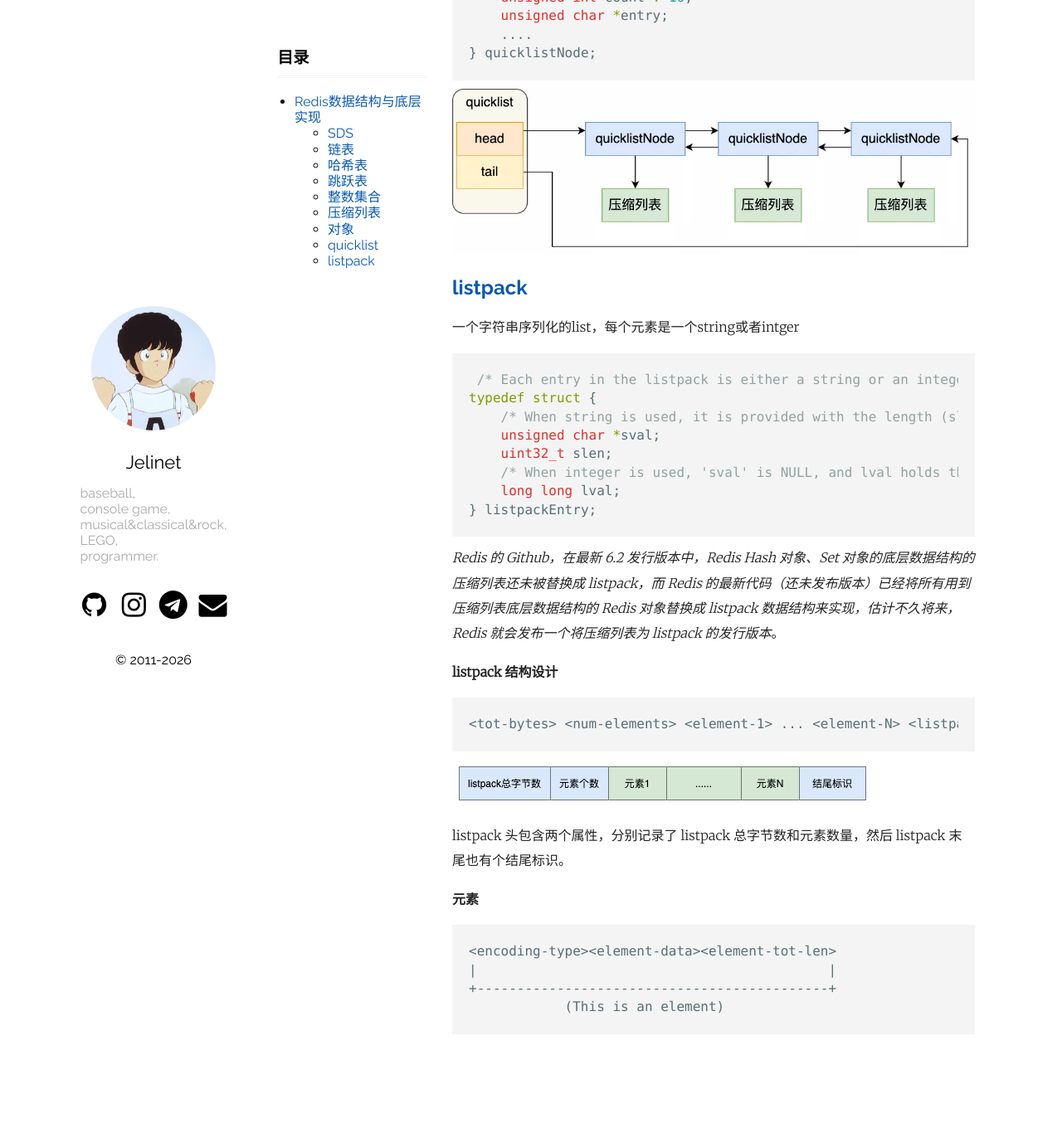
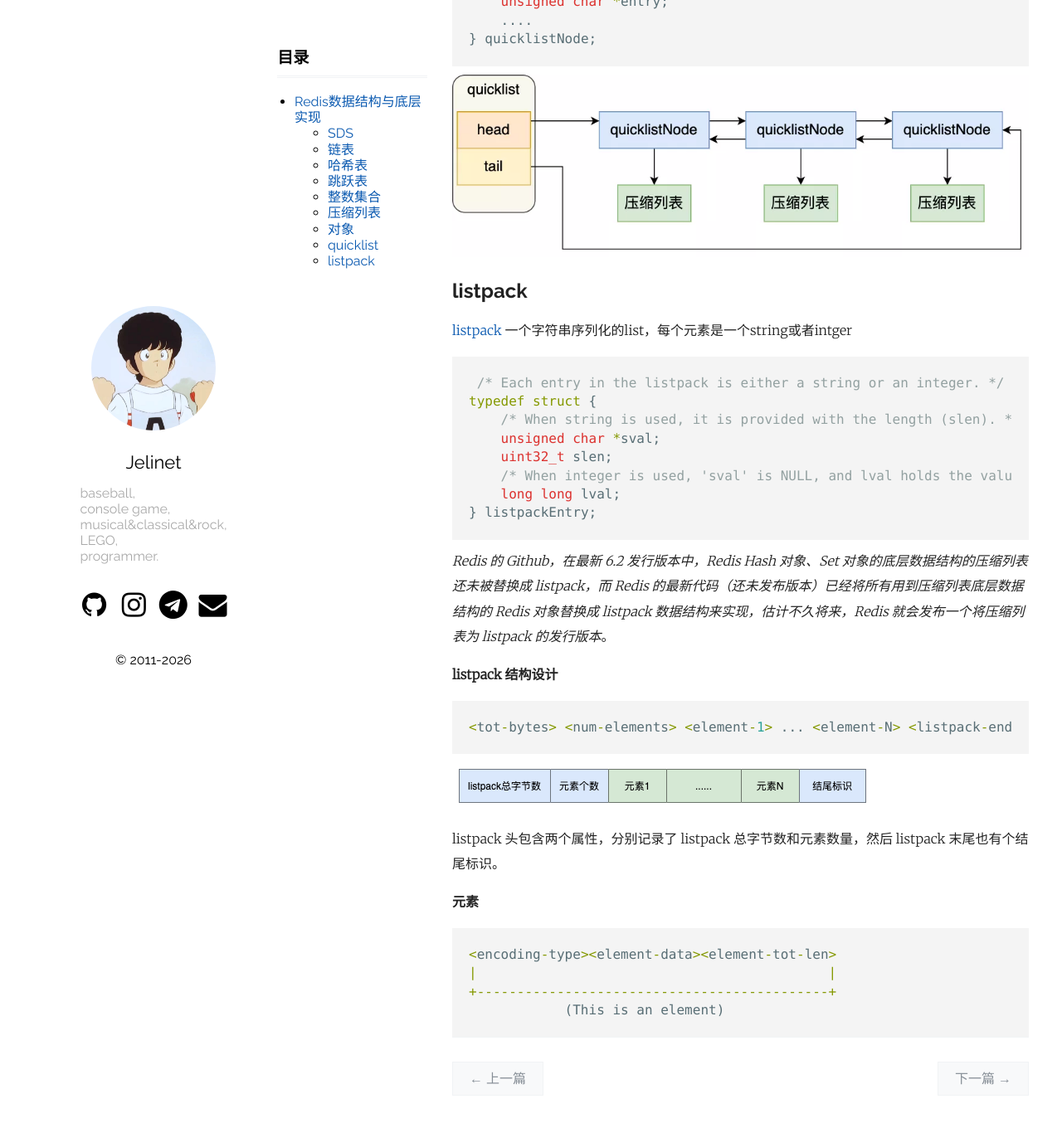
Before and after one commit to jelinet/jelinet.github.io, a Jekyll site: the page built from _posts/2018-03-26-redis笔记-数据结构.markdown, in a window 1280 px wide and 1400 px high, scrolled down 10587 px. Shown: the top 1360 px of the window at 83% size. Built offline with Jekyll 4.4.1, drawn with Linux system fonts in a browser that asks for light colours; formulas are drawn with MathJax 3; before the commit the page ends 11879 px from its top, so only the background shows below that.

Commit message:
add 上下页

````diff
--- a/Gemfile
+++ b/Gemfile
@@ -18,5 +18,5 @@
   gem "jekyll-gfm-admonitions", "~> 1.2.0"
   gem "plainwhite", "~> 0.13"
   gem "webrick", "~> 1.7"
-  gem 'kramdown-plantuml'
+  gem "kramdown-plantuml"
 end
--- a/_layouts/post.html
+++ b/_layouts/post.html
@@ -27,6 +27,22 @@
   <div class="post">
     {{ content }}
   </div>
+  <div class="pagination">
+  {% if page.previous.url %}
+    <span class="prev" >
+      <a href="{{ site.url }}{{ site.baseurl }}{{ page.previous.url }}">
+        ← 上一篇
+      </a>
+    </span>
+  {% endif %}
+  {% if page.next.url %}
+    <span class="next" >
+      <a href="{{ site.url }}{{ site.baseurl }}{{ page.next.url }}">
+        下一篇 →
+      </a>
+    </span>
+  {% endif %}
+</div>
   {%- if site.plainwhite.disqus_shortname -%}
   <div id="disqus_thread" style="margin-top:25px"></div>
   <script>
--- a/_posts/2018-03-26-redis笔记-数据结构.markdown
+++ b/_posts/2018-03-26-redis笔记-数据结构.markdown
@@ -321,9 +321,9 @@
 
 ![图片](/../../image/redis/redis_quicklist.png)
 
-## [listpack](https://github.com/antirez/listpack/blob/master/listpack.md){:target="_blank"}
+## listpack
 
-一个字符串序列化的list，每个元素是一个string或者intger
+ [listpack](https://github.com/antirez/listpack/blob/master/listpack.md) 一个字符串序列化的list，每个元素是一个string或者intger
 
 ```c
  /* Each entry in the listpack is either a string or an integer. */
@@ -340,7 +340,7 @@
 
 **listpack 结构设计**
 
-```
+```c
 <tot-bytes> <num-elements> <element-1> ... <element-N> <listpack-end-byte>
 ```
 
@@ -350,7 +350,7 @@
 
 **元素**
 
-```
+```c
 <encoding-type><element-data><element-tot-len>
 |                                            |
 +--------------------------------------------+
--- a/_sass/plain.scss
+++ b/_sass/plain.scss
@@ -44,8 +44,56 @@
     margin: 0.3em 0;
   }
 }
+.pagination {
+  border-top: 1px solid #f1f3f5;
+  font-weight: 300;
+  padding: 40px 0;
+  width: 100%;
+  display: inline-block;
+}
+@media screen and (max-width: 1200px) {
+  .pagination {
+    font-size: 14px;
+    padding: 24px 0;
+  }
+}
+.pagination > .prev {
+  float: left;
+  width: 50%;
+}
+.pagination > .prev a {
+  color: #868e96;
+  border: 1px solid #f1f3f5;
+  padding: 10px 20px;
+  background: #f8f9fa;
+  text-decoration:none;
+}
+.pagination > .prev a:hover, .pagination > .prev a:focus {
+  color: #0a59b0;
+  border: 1px solid #0a59b0;
+  background: #f8f9fa;
+  text-decoration:none;
+}
+.pagination > .next {
+  float: right;
+  text-align: right;
+  width: 50%;
+}
+.pagination > .next a {
+  color: #868e96;
+  border: 1px solid #f1f3f5;
+  padding: 10px 20px;
+  background: #f8f9fa;
+  text-decoration:none;
+}
+.pagination > .next a:hover, .pagination > .next a:focus {
+  color: #0a59b0;
+  border: 1px solid #0a59b0;
+  background: #f8f9fa;
+  text-decoration:none;
+}
 main {
-  margin: 0 90px;
+  margin: 0 10px 0px 75px;
   display: flex;
   height: 100%;
 
@@ -54,10 +102,10 @@
     max-width: 1440px;
   }
   @media screen and (max-width: 1280px) {
-    margin: 0 75px;
+    margin: 0 10px 0px 75px;
   }
   @media screen and (max-width: 1024px) {
-    margin: 0 35px;
+    margin: 0 5px 0px 35px;
   }
 
   @media screen and (max-width: $mobileW) {
````
